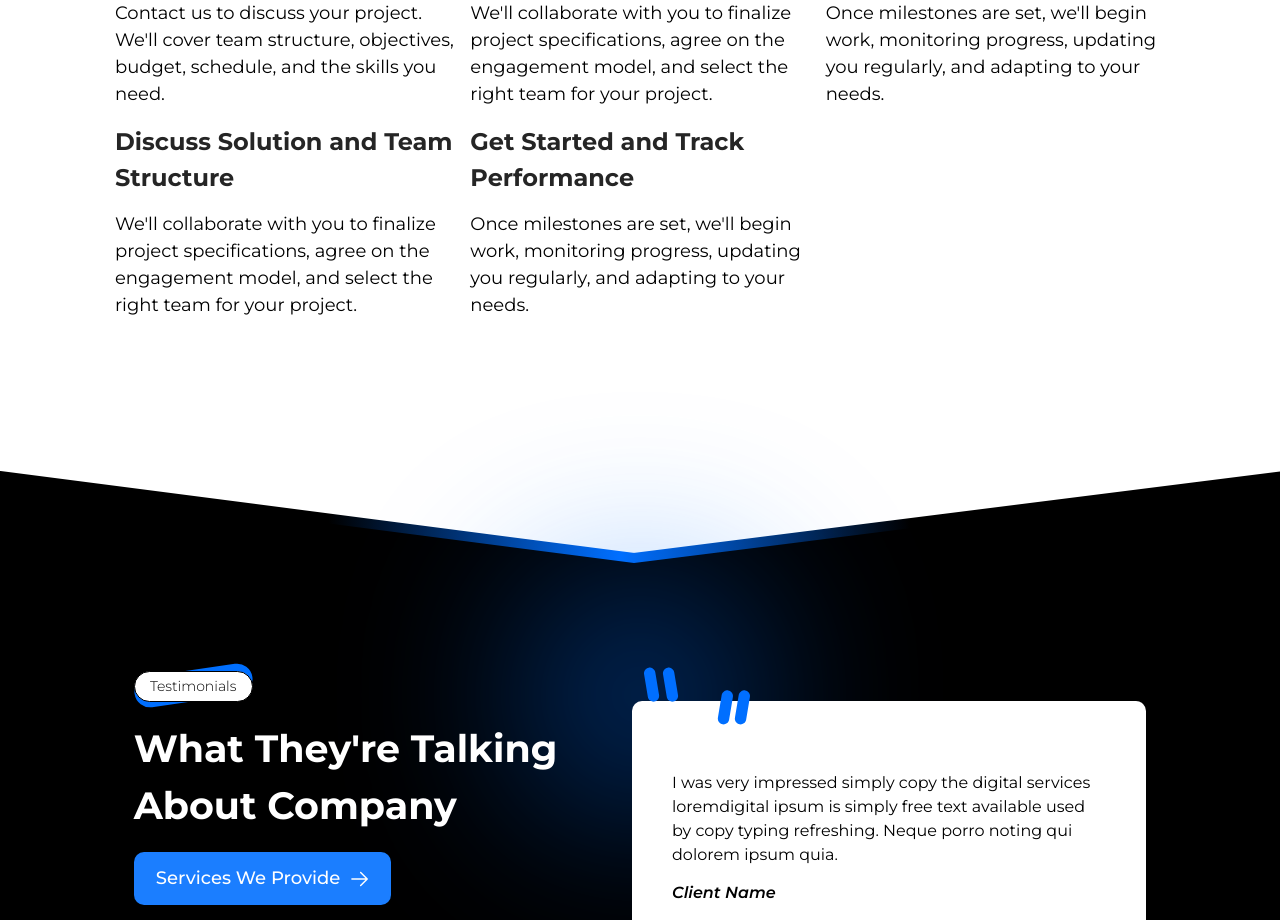
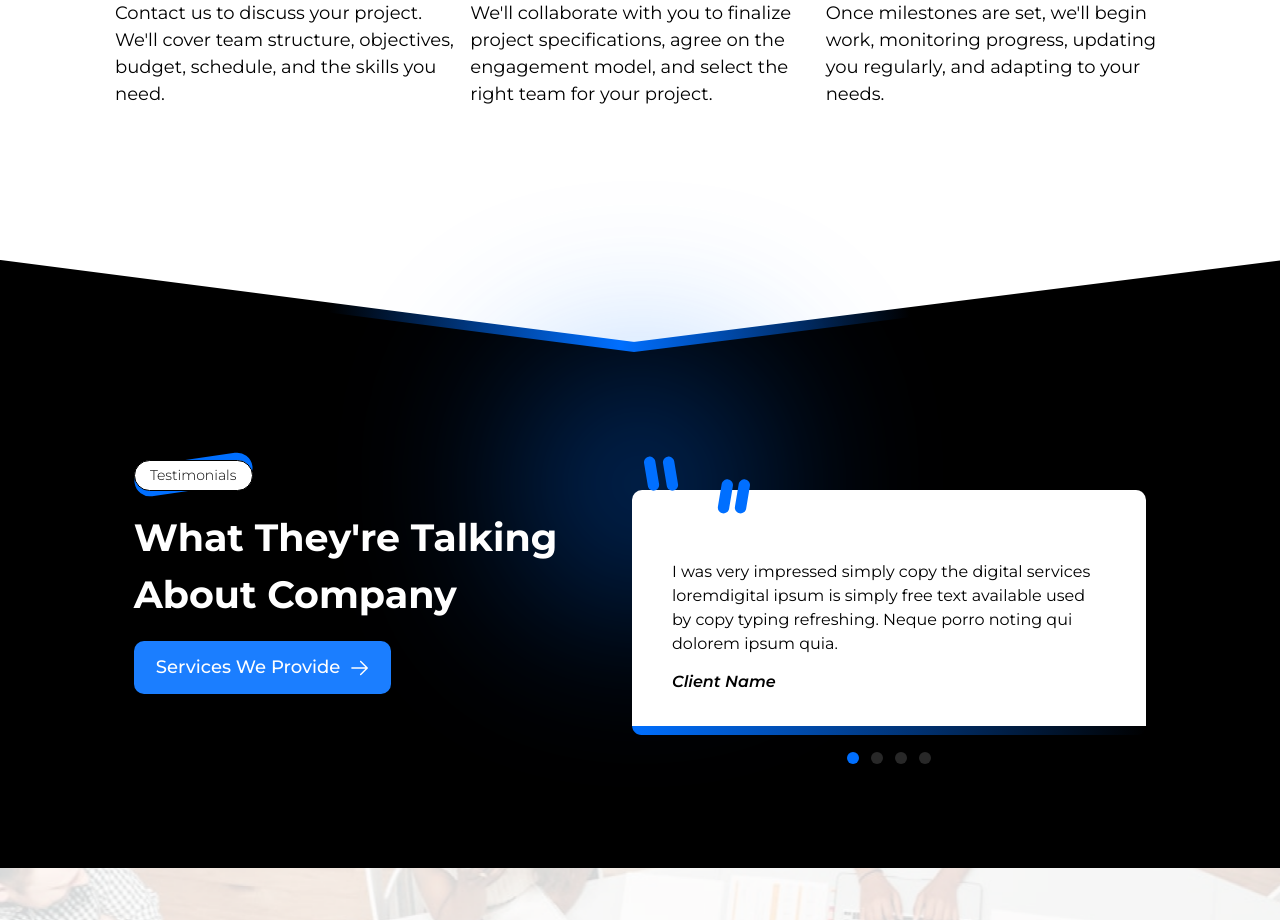
Before and after one commit to mudassir7732/Jataq-Technologies, a React (Create React App) app: page / in a window 1280 px wide. Shown: the part 2900-3820 px from the top of the page. Built offline with nearby package versions, Linux system fonts and the light colour scheme.

Commit message:
Updated code

```diff
--- a/src/sections/how-we-work/index.js
+++ b/src/sections/how-we-work/index.js
@@ -49,22 +49,6 @@ const WorkMethod = () => {
                             </p>
                         </div>
                     ))}
-                    <div className="flex flex-col">
-                        <p className="text-[21px] lg:text-[22px] xl:text-[24px] font-[700] font-[Montserrat] text-[#252525]">
-                            Discuss Solution and Team Structure
-                        </p>
-                        <p className="text-[16px] md:text-[17px] xl:text-[18px] text-black mt-[15px] font-[400] font-[Montserrat]">
-                            We'll collaborate with you to finalize project specifications, agree on the engagement model, and select the right team for your project.
-                        </p>
-                    </div>
-                    <div className="flex flex-col">
-                        <p className="text-[21px] lg:text-[22px] xl:text-[24px] font-[700] font-[Montserrat] text-[#252525]">
-                            Get Started and Track Performance
-                        </p>
-                        <p className="text-[16px] md:text-[17px] xl:text-[18px] text-black mt-[15px] font-[400] font-[Montserrat]">
-                            Once milestones are set, we'll begin work, monitoring progress, updating you regularly, and adapting to your needs.
-                        </p>
-                    </div>
                 </div>
             </div>
 
```
